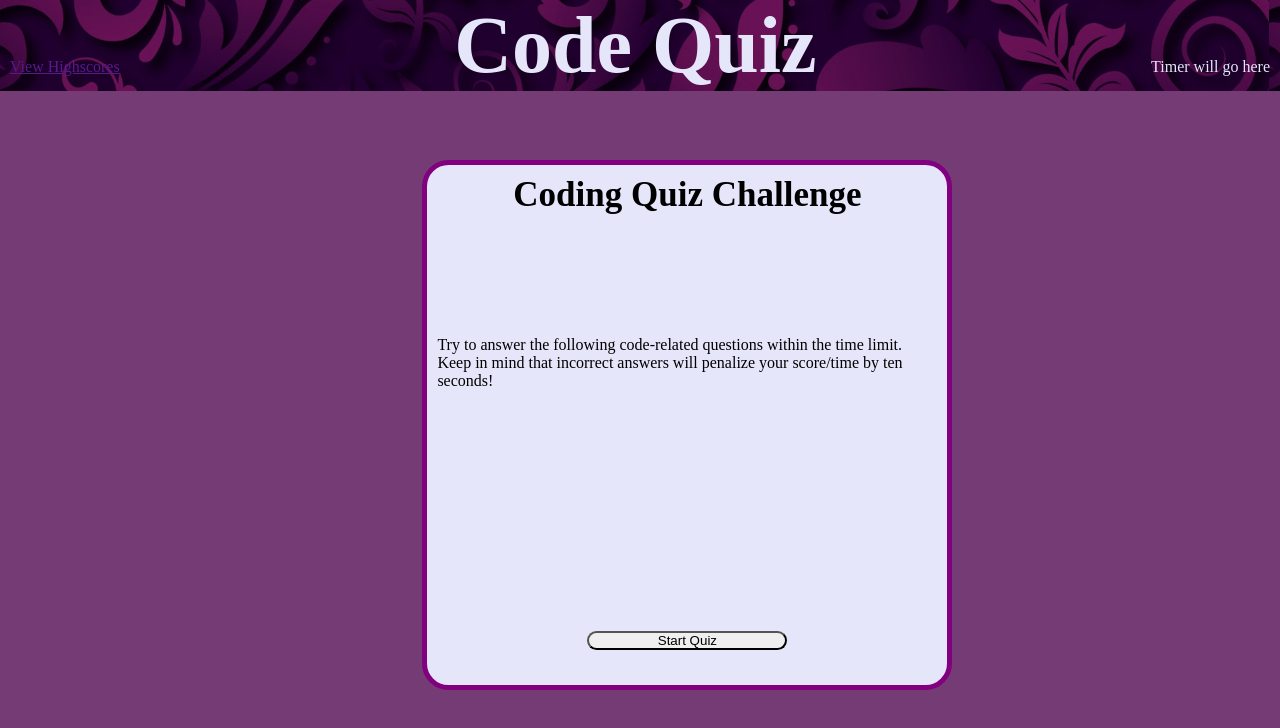
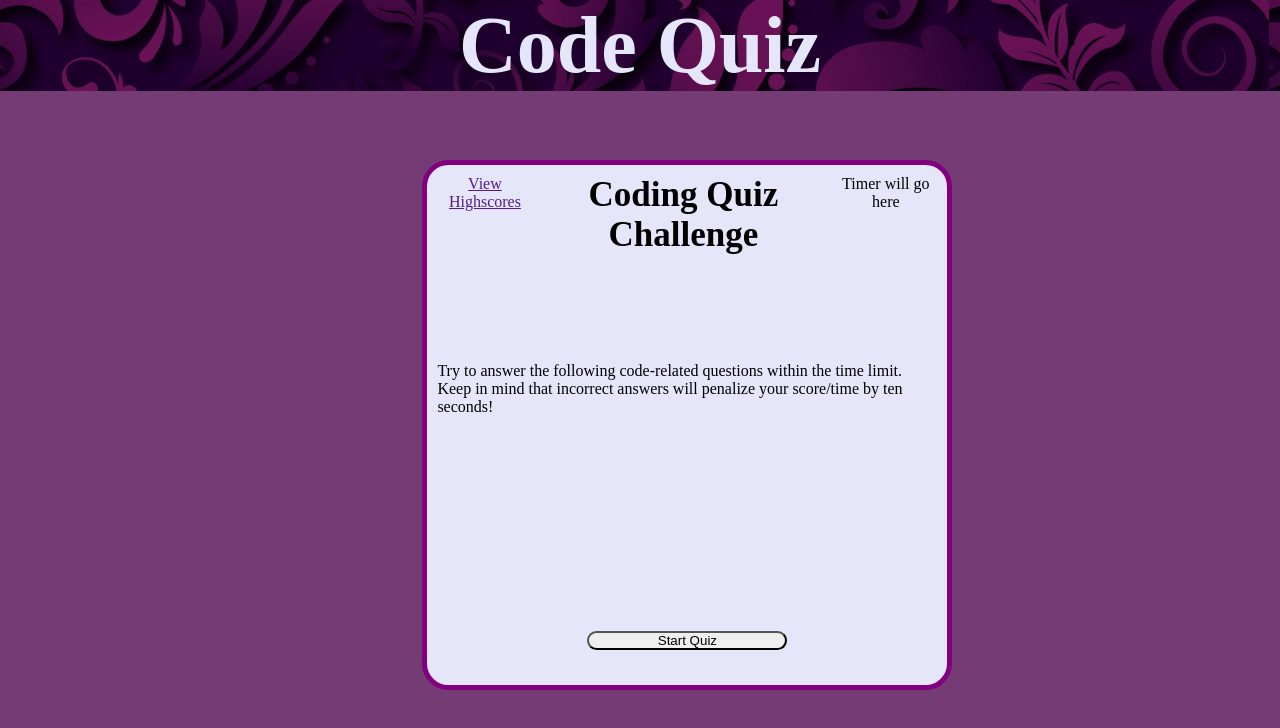
Before and after one commit to RepoPanda/code-quiz, a plain HTML site: page index.html in a window 1280 px wide. Drawn offline with Linux system fonts and the light colour scheme.

Commit message:
relocated highscores link and timer placement

```diff
--- a/assets/css/style.css
+++ b/assets/css/style.css
@@ -19,22 +19,15 @@ body{
 /* header selectors */
 header {
     display: flex;
-    justify-content: space-between;
+    justify-content: center;
     background-image: url(../images/header\ BGI.png);
     color: var(--light);
-    align-items: baseline;
-    padding-left: 10px;
-    padding-right: 10px;
 
 }
 
-header h1 {
+h1 {
     font-size: 80px;
     font-family: Papyrus;
-}
-
-header a {
-    text-decoration: underline;
 }
 /* --------------------------------------------------------- */
 /*section/'quiz' selectors */
@@ -53,6 +46,8 @@ section{
     border-radius: 5%;
     background-color: var(--light);
 }
+/* --------------------------------------------------------- */
+/*quizDiv selectors */
 
 #quizDiv{
     display: flex;
@@ -60,19 +55,36 @@ section{
     justify-content: space-between;
 
 }
+/* --------------------------------------------------------- */
+/*quizHeader selectors */
 
-#quizDiv h2 {
+#quizHeader {
     display: flex;
-    justify-content: center;
+    justify-content: space-between;
+}
+
+#quizHeader a {
+    text-decoration: underline;
+    text-align: center;
+}
+
+#quizHeader h2 {
+    text-align: center;
     font-family: Papyrus;
     font-size: 35px;
 
 }
 
-#quizDiv p {
+#quizHeader #quizTimer{
+    text-align: center;
+}
+/* --------------------------------------------------------- */
+
+p {
     display: flex;
     justify-content: center;
 }
+
 /* button selectors */
 #quizDiv button {
    border-radius: 12px;
--- a/index.html
+++ b/index.html
@@ -10,18 +10,21 @@
 
   <body>
     <header>
-        <!-- link to highscores/NEED TO CREATE another html page for high scores -->
-        <a href="">View Highscores</a>
         <h1>Code Quiz</h1>
-        <!-- quiz timer will go here. Id will be linked to java script -->
-        <div id="quiz-timer">Timer will go here</div>
     </header>
 
     <main>
         <section>
           <!-- quiz content div -->
           <div id="quizDiv">
+            <div id="quizHeader">
+              <!-- link to highscores/NEED TO CREATE another html page for high scores -->
+              <!-- <a href="">View Highscores</a> -->
+              <a href="">View Highscores</a>
               <h2>Coding Quiz Challenge</h2>
+              <!-- quiz timer will go here. Id will be linked to java script -->
+              <div id="quizTimer">Timer will go here</div>
+            </div>
             <p>Try to answer the following code-related questions
               within the time limit. Keep in mind that incorrect
               answers will penalize your score/time by ten seconds!
```
Lines whose indentation alone changed are shown as unchanged.
